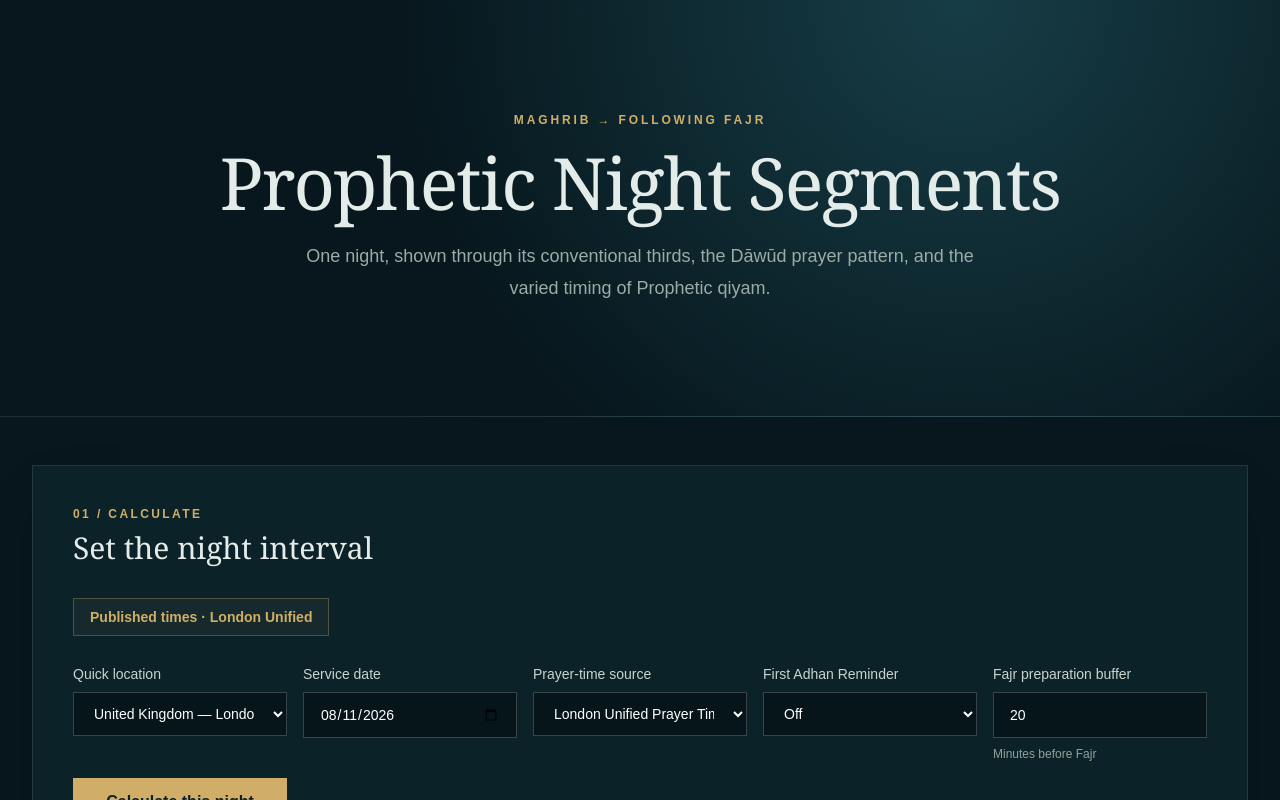
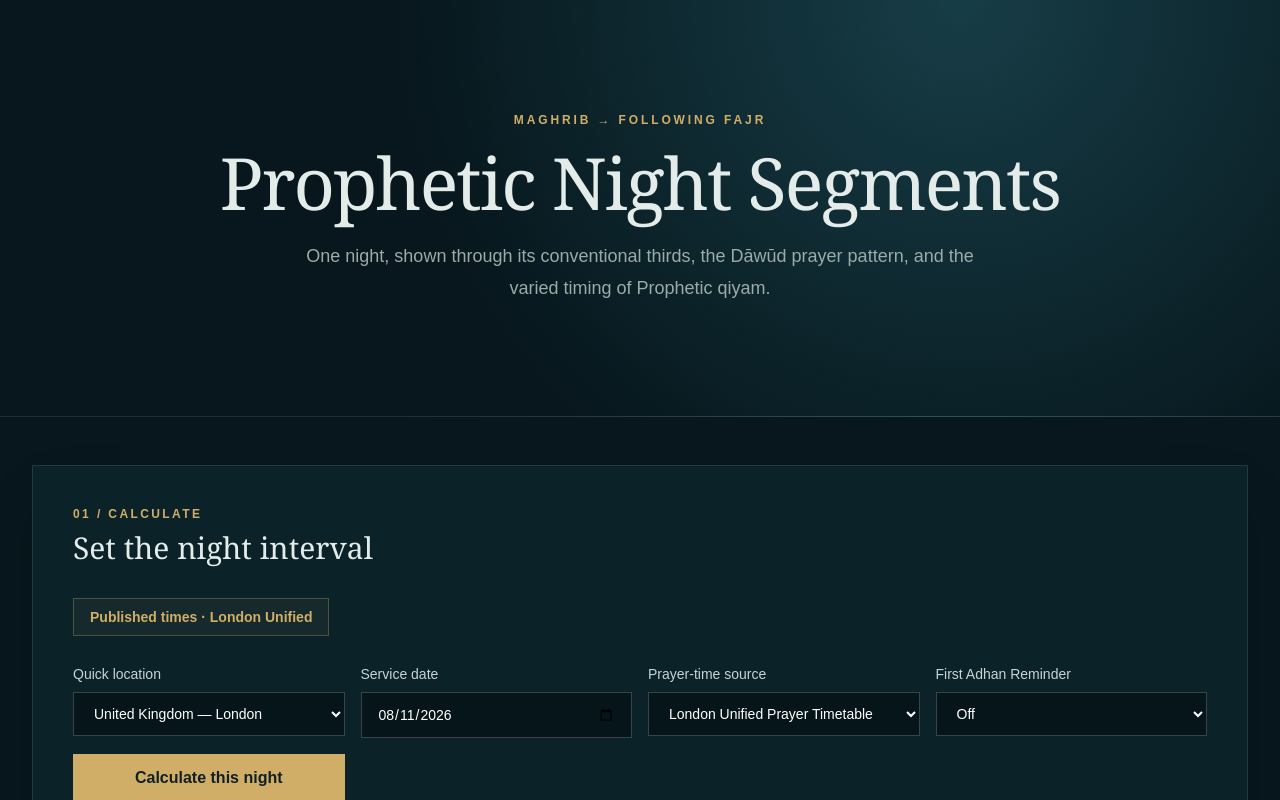
Before and after one commit to Amar240198/prophetic-night-segments, a Next.js app: page / in a window 1280 px wide. Shown: the top 800 px of the page. Built offline with nearby package versions, Linux system fonts and the light colour scheme.

Commit message:
Remove Fajr preparation buffer control

```diff
--- a/src/app/page.tsx
+++ b/src/app/page.tsx
@@ -46,6 +46,7 @@ type CoordinateCalculationResponse = NightCalculationResult & {
 };
 
 const firstAdhanOptions = [15, 20, 30, 45, 60] as const;
+const DEFAULT_FAJR_WAKE_BUFFER_MINUTES = 20;
 
 const locations = [
   { id: "custom", country: "", city: "", countryCode: "", latitude: 0, longitude: 0 },
@@ -390,7 +391,6 @@ export default function Home() {
   const [manualMaghrib, setManualMaghrib] = useState("21:02");
   const [manualFajr, setManualFajr] = useState("03:15");
   const [manualTimeZone, setManualTimeZone] = useState("Europe/London");
-  const [fajrBufferMinutes, setFajrBufferMinutes] = useState(20);
   const [latitudeAdjustmentMethod, setLatitudeAdjustmentMethod] = useState(3);
   const [midnightMode, setMidnightMode] = useState(0);
   const [shafaq, setShafaq] = useState("general");
@@ -464,7 +464,10 @@ export default function Home() {
           source: body.prayerTimes.provider,
           serviceDate,
         });
-        setSubmitted({ ...body.input, fajrWakeBufferMinutes: fajrBufferMinutes });
+        setSubmitted({
+          ...body.input,
+          fajrWakeBufferMinutes: DEFAULT_FAJR_WAKE_BUFFER_MINUTES,
+        });
         return;
       }
       if (prayerTimeSource === "manual") {
@@ -494,7 +497,7 @@ export default function Home() {
           maghrib,
           fajr,
           timeZone: manualTimeZone,
-          fajrWakeBufferMinutes: fajrBufferMinutes,
+          fajrWakeBufferMinutes: DEFAULT_FAJR_WAKE_BUFFER_MINUTES,
         });
         return;
       }
@@ -530,7 +533,7 @@ export default function Home() {
         maghrib: prayerTimes.maghrib,
         fajr: prayerTimes.fajr,
         timeZone: prayerTimes.timeZone,
-        fajrWakeBufferMinutes: fajrBufferMinutes,
+        fajrWakeBufferMinutes: DEFAULT_FAJR_WAKE_BUFFER_MINUTES,
       });
     } catch (error) {
       setProviderError(
@@ -626,7 +629,7 @@ export default function Home() {
 
           <form
             onSubmit={loadLivePrayerTimes}
-            className="grid min-w-0 gap-4 md:grid-cols-2 xl:grid-cols-5 xl:items-start"
+            className="grid min-w-0 gap-4 md:grid-cols-2 xl:grid-cols-4 xl:items-start"
           >
             <label className="grid min-w-0 gap-2 text-sm text-[#c8d4d0]">
               Quick location
@@ -702,17 +705,6 @@ export default function Home() {
                 ))}
               </select>
             </label>
-            <label className="grid min-w-0 gap-2 text-sm text-[#c8d4d0]">
-              Fajr preparation buffer
-              <input
-                type="number"
-                min="0"
-                value={fajrBufferMinutes}
-                onChange={(event) => setFajrBufferMinutes(Number(event.target.value))}
-                className="w-full min-w-0 border border-white/20 bg-[#06151a] px-3 py-3 text-white outline-none focus:border-[#d0ae67] sm:px-4"
-              />
-              <span className="text-xs text-[#8ea29d]">Minutes before Fajr</span>
-            </label>
             {prayerTimeSource === "coordinates" && (
               <>
                 <label className="grid min-w-0 gap-2 text-sm text-[#c8d4d0]">
@@ -767,7 +759,7 @@ export default function Home() {
                   {locating ? "Finding precise location…" : "Use my precise location"}
                 </button>
                 <p
-                  className="text-xs text-[#8ea29d] md:col-span-2 xl:col-span-5"
+                  className="text-xs text-[#8ea29d] md:col-span-2 xl:col-span-4"
                   aria-live="polite"
                 >
                   {locationAccuracy === null
@@ -895,7 +887,7 @@ export default function Home() {
               </label>
             )}
             {prayerTimeSource === "aladhan" && (
-              <details className="md:col-span-2 xl:col-span-5 border border-white/10 bg-[#06151a] p-4">
+              <details className="md:col-span-2 xl:col-span-4 border border-white/10 bg-[#06151a] p-4">
                 <summary className="cursor-pointer font-semibold text-[#d0ae67]">
                   Advanced AlAdhan settings
                 </summary>
```
Also changed, not shown: 1 other file (tests, documents, lock files or other folders).
